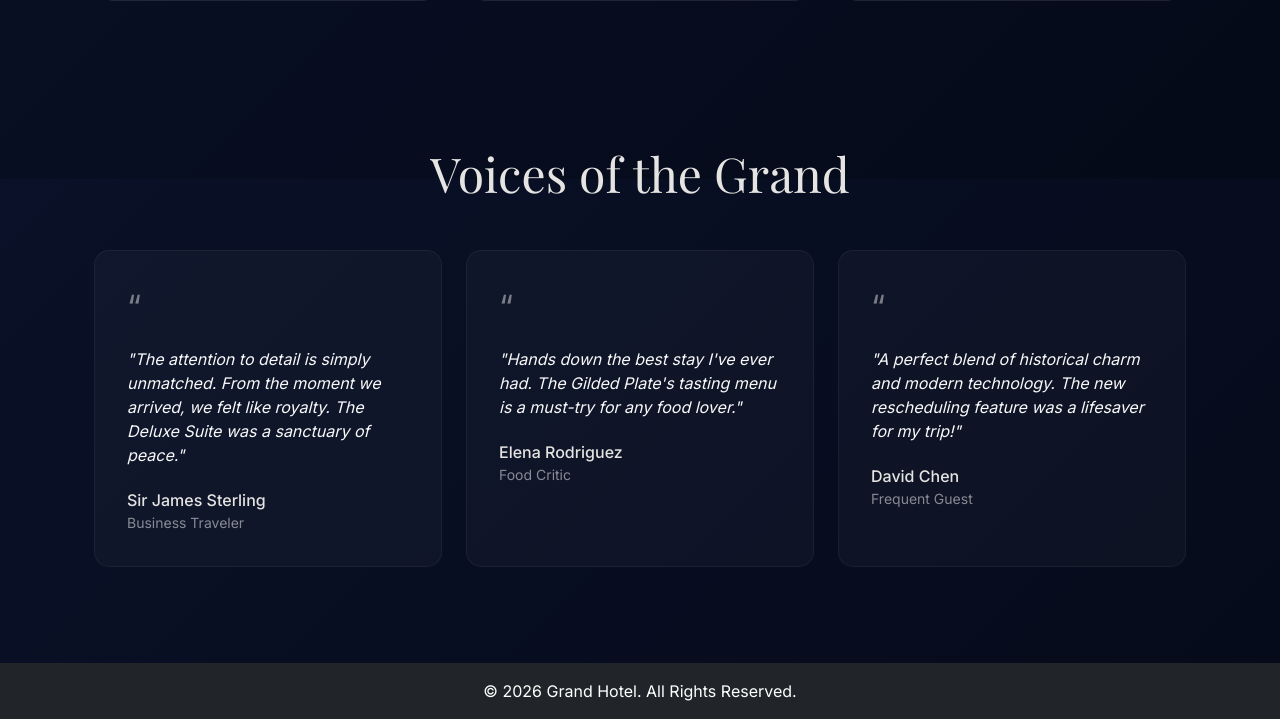
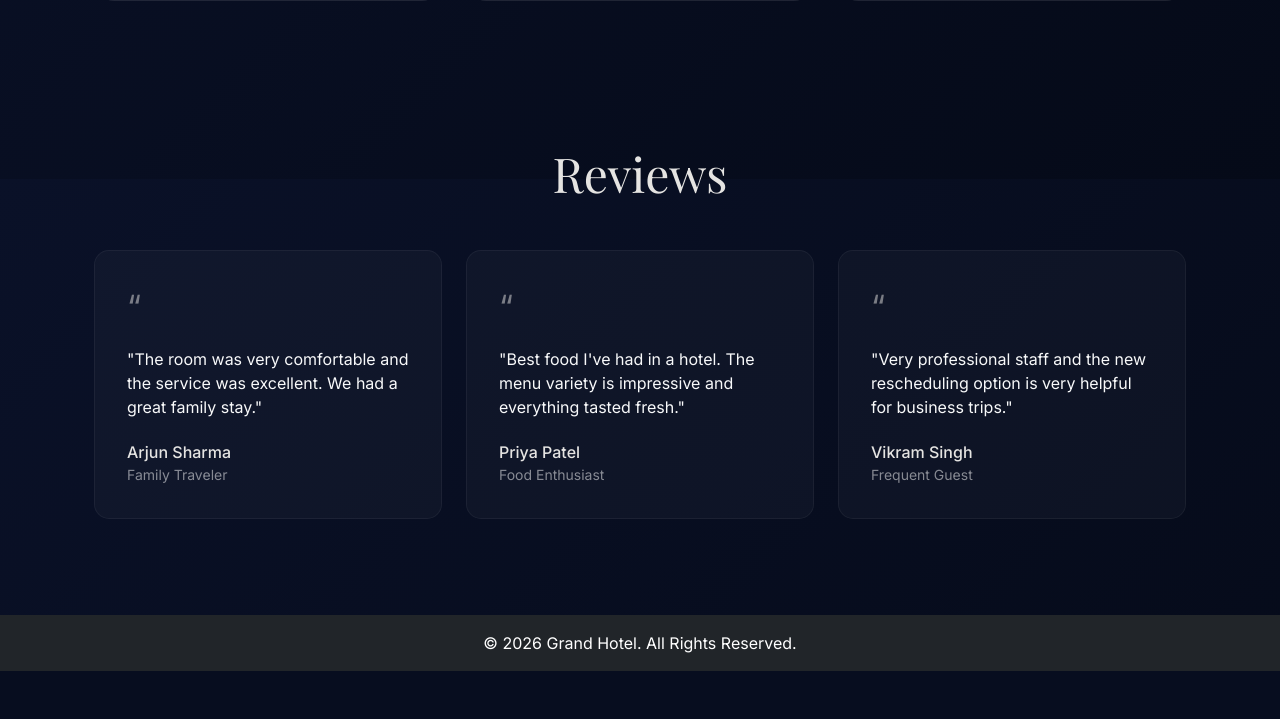
Before and after one commit to CNVRRaviKanth/CNVRRaviKanth.github.io, a Flask app: page / in a window 1280 px wide. Shown: the part 1421-2140 px from the top of the page. After the commit the page ends 2092 px from the top, so only its background shows below. Run offline with Flask 3, Linux system fonts and the light colour scheme; some web fonts are replaced.

Commit message:
feat: rename reviews section and use indian names

```diff
--- a/templates/landing.html
+++ b/templates/landing.html
@@ -62,17 +62,17 @@
 <!-- Testimonials -->
 <section class="container my-5 py-5 reveal">
     <div class="text-center mb-5">
-        <h2 class="font-playfair text-gold display-5">Voices of the Grand</h2>
+        <h2 class="font-playfair text-gold display-5">Reviews</h2>
     </div>
     <div class="row g-4">
         <div class="col-md-4">
             <div class="testimonial-item h-100">
                 <div class="quote-icon">“</div>
-                <p class="text-light fst-italic mb-4">"The attention to detail is simply unmatched. From the moment we arrived, we felt like royalty. The Deluxe Suite was a sanctuary of peace."</p>
+                <p class="text-light mb-4">"The room was very comfortable and the service was excellent. We had a great family stay."</p>
                 <div class="d-flex align-items-center">
                     <div class="ms-0">
-                        <h6 class="text-gold mb-0">Sir James Sterling</h6>
-                        <small class="text-white-50">Business Traveler</small>
+                        <h6 class="text-gold mb-0">Arjun Sharma</h6>
+                        <small class="text-white-50">Family Traveler</small>
                     </div>
                 </div>
             </div>
@@ -80,11 +80,11 @@
         <div class="col-md-4">
             <div class="testimonial-item h-100">
                 <div class="quote-icon">“</div>
-                <p class="text-light fst-italic mb-4">"Hands down the best stay I've ever had. The Gilded Plate's tasting menu is a must-try for any food lover."</p>
+                <p class="text-light mb-4">"Best food I've had in a hotel. The menu variety is impressive and everything tasted fresh."</p>
                 <div class="d-flex align-items-center">
                     <div class="ms-0">
-                        <h6 class="text-gold mb-0">Elena Rodriguez</h6>
-                        <small class="text-white-50">Food Critic</small>
+                        <h6 class="text-gold mb-0">Priya Patel</h6>
+                        <small class="text-white-50">Food Enthusiast</small>
                     </div>
                 </div>
             </div>
@@ -92,10 +92,10 @@
         <div class="col-md-4">
             <div class="testimonial-item h-100">
                 <div class="quote-icon">“</div>
-                <p class="text-light fst-italic mb-4">"A perfect blend of historical charm and modern technology. The new rescheduling feature was a lifesaver for my trip!"</p>
+                <p class="text-light mb-4">"Very professional staff and the new rescheduling option is very helpful for business trips."</p>
                 <div class="d-flex align-items-center">
                     <div class="ms-0">
-                        <h6 class="text-gold mb-0">David Chen</h6>
+                        <h6 class="text-gold mb-0">Vikram Singh</h6>
                         <small class="text-white-50">Frequent Guest</small>
                     </div>
                 </div>
```
